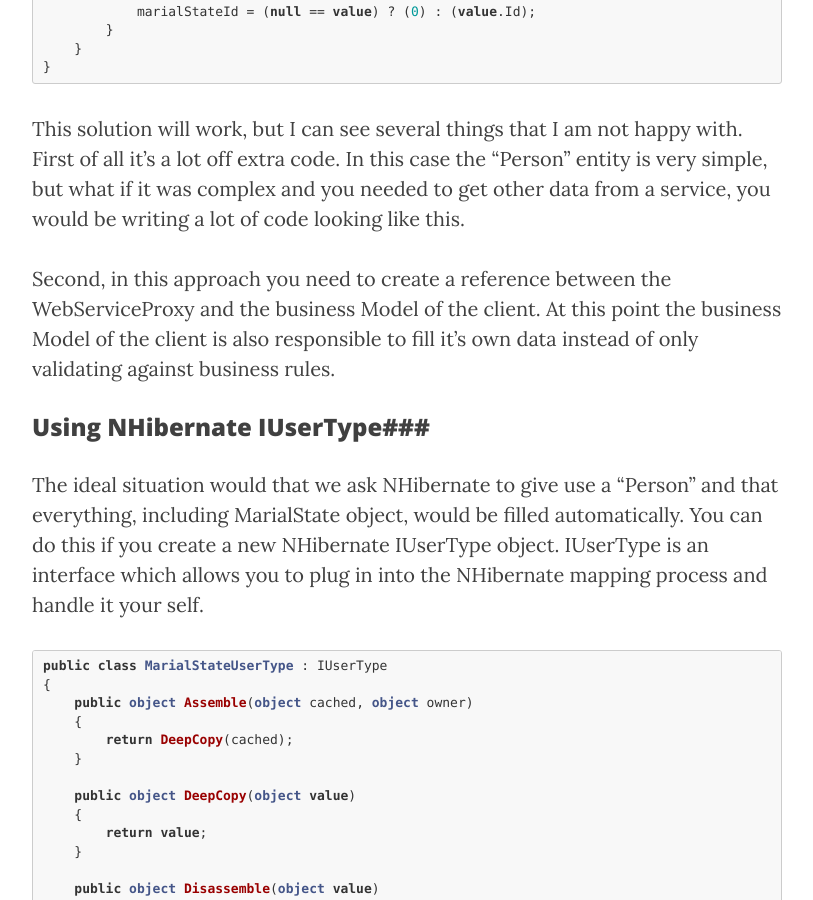
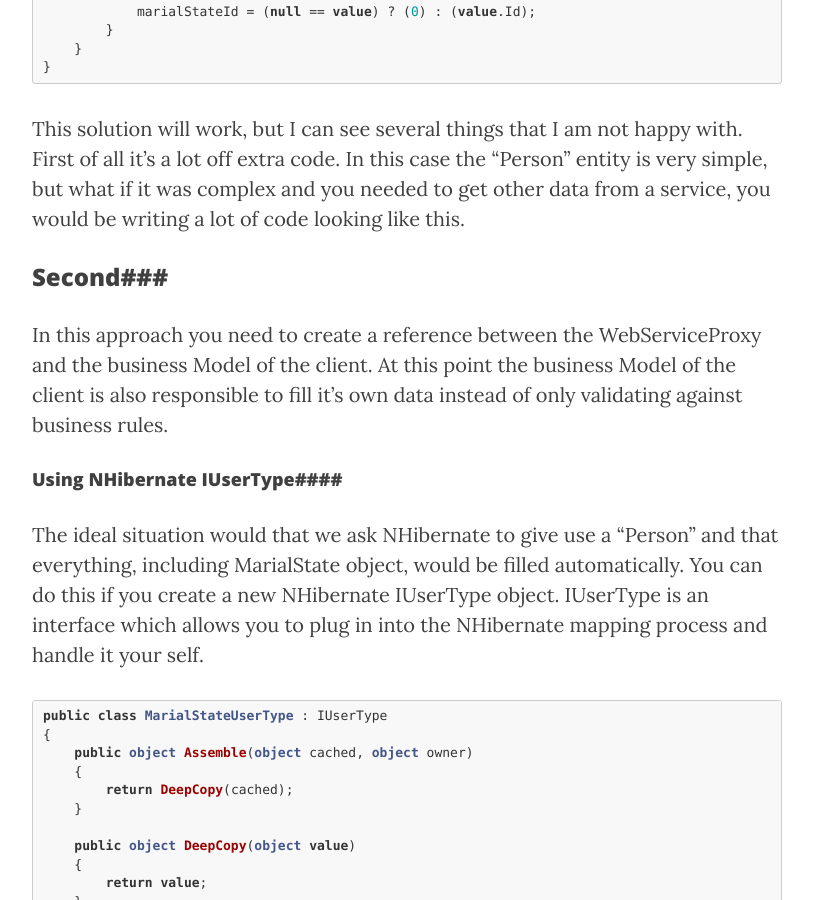
Before and after one commit to kennytordeur/blog.kennytordeur.be, a Jekyll site: the page built from _posts/2011-04-07-nhibernate-in-combination-with-a-webservice.markdown, in a window 1280 px wide and 900 px high, scrolled down 4437 px. Shown: the whole window, without its empty margins (233-1046 px from the left). Built offline with Jekyll 4.4.1, drawn with Linux system fonts in a browser that asks for light colours; nearby versions of some CDN libraries; Markdown is read by kramdown in place of the engine named in the settings; some of the changed text lies outside the part shown.

````diff
--- a/_posts/2011-04-07-nhibernate-in-combination-with-a-webservice.markdown
+++ b/_posts/2011-04-07-nhibernate-in-combination-with-a-webservice.markdown
@@ -157,10 +157,11 @@ public class Person
 This solution will work, but I can see several things that I am not happy with. First of all it's a lot off extra code. In this case the "Person" entity is very simple, but what if it was complex and you needed to get other data from a service, you would be writing a lot of code looking like this.
 
 
-Second, in this approach you need to create a reference between the WebServiceProxy and the business Model of the client. At this point the business Model of the client is also responsible to fill it's own data instead of only validating against business rules.
+###Second###
+In this approach you need to create a reference between the WebServiceProxy and the business Model of the client. At this point the business Model of the client is also responsible to fill it's own data instead of only validating against business rules.
 
 
-###Using NHibernate IUserType###
+####Using NHibernate IUserType####
 
 The ideal situation would that we ask NHibernate to give use a "Person" and that everything, including MarialState object, would be filled automatically. You can do this if you create a new NHibernate IUserType object. IUserType is an interface which allows you to plug in into the NHibernate mapping process and handle it your self.
 
@@ -248,7 +249,7 @@ This it the custom IUsertype that is created for the MarialState entity. In this
 * NullSafeGet
 * NullSafeSet
 
-####ReturnedType/SqlTypes properties####
+#####ReturnedType/SqlTypes properties#####
 
 
 The ReturnedType and SqlTypes properties tells NHibernate which type to expect. The ReturnedType property contains the type of object that this IUsertype has to return. In our case it is a MarialState object.
@@ -269,7 +270,7 @@ public SqlType[] SqlTypes
 }
 ```
 
-####NullSafeGet/NullSafeSet methods####
+#####NullSafeGet/NullSafeSet methods#####
 
 The NullSafeSet method is called when we want to save/update our object. In our case, the parameter "value" will contain our MarialState entity. The parameter "cmd" will contain the command that is used to update/insert the "Person" entity in the database.
 
@@ -306,7 +307,7 @@ public object NullSafeGet(System.Data.IDataReader rs, string[] names, object own
 }
 ```
 
-####Putting the pieces together####
+#####Putting the pieces together#####
 Now that everything is in place, we can start to glue it together. First of all, we can change the "Person" entity at the client. The property MarialStateId can now be replaced by the MarialState property. The class looks a lot cleaner this way.
 
 ```csharp
@@ -346,7 +347,7 @@ Next in line is to change the mapping file for the "Person" entity. In this file
 
 If we run the client and get a "Person" from the database, the MarialState will be filled automatically be NHibernate.
 
-##What about the performance?##
+###What about the performance?###
 If you have some performance problems, you can always but lazy loading on the MarialState property. This way we will only go to the service if we use the MarialState property.
 
 ```xml
````
